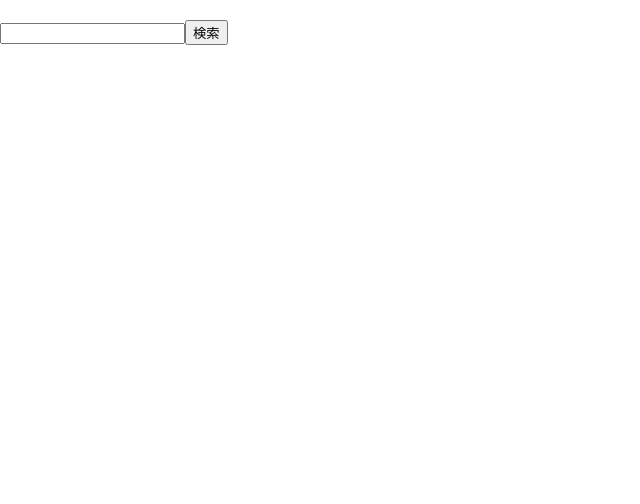
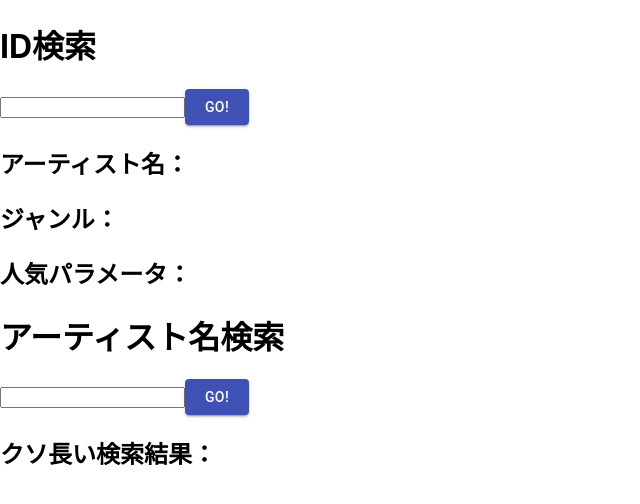
Before and after one commit to su3aki/SpotifyReact, a React (Create React App) app in the folder frontend/: page / in a window 1280 px wide. Shown: the top 504 px of the page, without its empty margins (0-640 px from the left). Built offline with nearby package versions, Linux system fonts and the light colour scheme; no server answers.

Commit message:
splitButtonAdd

```diff
--- a/frontend/src/App.js
+++ b/frontend/src/App.js
@@ -1,57 +1,101 @@
 import React, { useState, useEffect } from 'react';
 import axios from "axios";
+import Button from '@material-ui/core/Button'
+import SplitButton from './components/SplitButton'
 
 const App = () => {
   const [token, setToken] = useState("")
-  const [artists, setArtists] = useState({ artistsName: "", artistsgenres: "" })
-  const [FormData, setFormData] = useState("")
-  //form中身の変更内容取得
-  const handleFormChange = (event) => {
-    console.log(event.target.value)
-    setFormData(event.target.value)
-  }
+  const [artists, setArtists] = useState({ artistsJsonData:[], artistsName: "", artistsGenres: "",artistsPopularity: "" })
+  const [IdFormData, setIdFormData] = useState("")
+  const [SearchFormData, setSearchFormData] = useState("")
   //アクセストークン取得
   useEffect(() => {
     axios("https://accounts.spotify.com/api/token", {
+      method: "POST",
       headers: {
         "Content-Type": "application/x-www-form-urlencoded",
         'Authorization':
         "Basic " + btoa(process.env.REACT_APP_clientId + ":" + process.env.REACT_APP_clientSecret)
       },
-      data: "grant_type=client_credentials",
-      method: "POST"
+      data: "grant_type=client_credentials"
     }).then((tokenResponse) => {
       setToken(tokenResponse.data.access_token)
       console.log(tokenResponse.data.access_token)
     })
   }, [])
-  //検索ボタンの機能
-  //Formに入力されたIDを元にアーティスト名を取得
-  const addFormData = (event) => {
+  //ID検索ボタンの機能
+  //IDFormに入力されたIDを元にアーティスト名を取得
+  const addIdFormData = (event) => {
     event.preventDefault()
-    console.log('clickd', event.target)
-    axios(`https://api.spotify.com/v1/artists/${FormData}`, {
+    console.log('RUN ID Fetch', event.target)
+    axios(`https://api.spotify.com/v1/artists/${IdFormData}`, {
       method: "GET",
-      headers: { 'Authorization': "Bearer " + token },
+      headers: {
+        'Authorization': "Bearer " + token
+      },
     }).then((artistsResponse) => {
       setArtists({
         artistsName: artistsResponse.data.name,
-        artistsgenres: artistsResponse.data.genres
+        artistsGenres: artistsResponse.data.genres,
+        artistsPopularity: artistsResponse.data.popularity
       })
     })
-    setFormData('')
+    setIdFormData('')
   }
+  //Idform中身の変更内容取得
+  const handleFormChange = (event) => {
+    console.log(event.target.value)
+    setIdFormData(event.target.value)
+  }
+  //単語検索ボタンの機能
+  //SearchFormに入力された単語を元にアーティスト名を取得
+  const addSearchFormData = (event) => {
+    event.preventDefault()
+    console.log('RUN WORD Search', event.target)
+    axios(`https://api.spotify.com/v1/search?q=${SearchFormData}&type=artist&limit=3`, {
+      method: "GET",
+      headers: {
+        'Authorization': "Bearer " + token
+      },
+    }).then((artistsResponse) => {
+      console.log(artistsResponse.data)
+      //検索結果を変数に登録
+      setArtists({
+        artistsJsonData: artistsResponse.data["artists"]
+
+      })
+    })
+    setSearchFormData('')
+  }
+  //Searchform中身の変更内容取得
+  const handleSearchFormChange = (event) => {
+    console.log(event.target.value)
+    setSearchFormData(event.target.value)
+  }
+  SplitButton
+
   return (
     <div>
-        <h2>{artists.artistsName}</h2>
-        <h2>{artists.artistsgenres}</h2>
-        <form onSubmit={addFormData}>
+      <h1>ID検索</h1>
+      <form onSubmit={addIdFormData}>
         <input
-            value={FormData}
+          value={ IdFormData }
           onChange={handleFormChange}
           />
-          <button type="submit">検索</button>
+        <Button variant="contained" color="primary" type="submit">GO!</Button>
       </form>
+      <h2>アーティスト名：{ artists.artistsName }</h2>
+      <h2>ジャンル：{ artists.artistsGenres }</h2>
+      <h2>人気パラメータ：{ artists.artistsPopularity }</h2>
+      <h1>アーティスト名検索</h1>
+      <form onSubmit={ addSearchFormData }>
+        <input
+          value={ SearchFormData }
+          onChange={ handleSearchFormChange }
+        />
+        <Button variant="contained" color="primary" type="submit">GO!</Button>
+      </form>
+      <h2>クソ長い検索結果：{ [artists.artistsJsonData] }</h2>
     </div>
     )
   }
--- /dev/null
+++ b/frontend/src/components/SplitButton.js
@@ -0,0 +1,88 @@
+import React from 'react';
+import Grid from '@material-ui/core/Grid';
+import Button from '@material-ui/core/Button';
+import ButtonGroup from '@material-ui/core/ButtonGroup';
+import ArrowDropDownIcon from '@material-ui/icons/ArrowDropDown';
+import ClickAwayListener from '@material-ui/core/ClickAwayListener';
+import Grow from '@material-ui/core/Grow';
+import Paper from '@material-ui/core/Paper';
+import Popper from '@material-ui/core/Popper';
+import MenuItem from '@material-ui/core/MenuItem';
+import MenuList from '@material-ui/core/MenuList';
+
+const options = ['Create a merge commit', 'Squash and merge', 'Rebase and merge'];
+
+export default function SplitButton() {
+  const [open, setOpen] = React.useState(false);
+  const anchorRef = React.useRef(null);
+  const [selectedIndex, setSelectedIndex] = React.useState(1);
+
+  const handleClick = () => {
+    console.info(`You clicked ${options[selectedIndex]}`);
+  };
+
+  const handleMenuItemClick = (event, index) => {
+    setSelectedIndex(index);
+    setOpen(false);
+  };
+
+  const handleToggle = () => {
+    setOpen((prevOpen) => !prevOpen);
+  };
+
+  const handleClose = (event) => {
+    if (anchorRef.current && anchorRef.current.contains(event.target)) {
+      return;
+    }
+
+    setOpen(false);
+  };
+
+  return (
+    <Grid container direction="column" alignItems="center">
+      <Grid item xs={12}>
+        <ButtonGroup variant="contained" color="primary" ref={anchorRef} aria-label="split button">
+          <Button onClick={handleClick}>{options[selectedIndex]}</Button>
+          <Button
+            color="primary"
+            size="small"
+            aria-controls={open ? 'split-button-menu' : undefined}
+            aria-expanded={open ? 'true' : undefined}
+            aria-label="select merge strategy"
+            aria-haspopup="menu"
+            onClick={handleToggle}
+          >
+            <ArrowDropDownIcon />
+          </Button>
+        </ButtonGroup>
+        <Popper open={open} anchorEl={anchorRef.current} role={undefined} transition disablePortal>
+          {({ TransitionProps, placement }) => (
+            <Grow
+              {...TransitionProps}
+              style={{
+                transformOrigin: placement === 'bottom' ? 'center top' : 'center bottom',
+              }}
+            >
+              <Paper>
+                <ClickAwayListener onClickAway={handleClose}>
+                  <MenuList id="split-button-menu">
+                    {options.map((option, index) => (
+                      <MenuItem
+                        key={option}
+                        disabled={index === 2}
+                        selected={index === selectedIndex}
+                        onClick={(event) => handleMenuItemClick(event, index)}
+                      >
+                        {option}
+                      </MenuItem>
+                    ))}
+                  </MenuList>
+                </ClickAwayListener>
+              </Paper>
+            </Grow>
+          )}
+        </Popper>
+      </Grid>
+    </Grid>
+  );
+}
```
Also changed, not shown: frontend/src/FormArtist.js (deleted, +0 -31 lines), 1 other file (tests, documents, lock files or other folders). Lines whose indentation alone changed are shown as unchanged.
